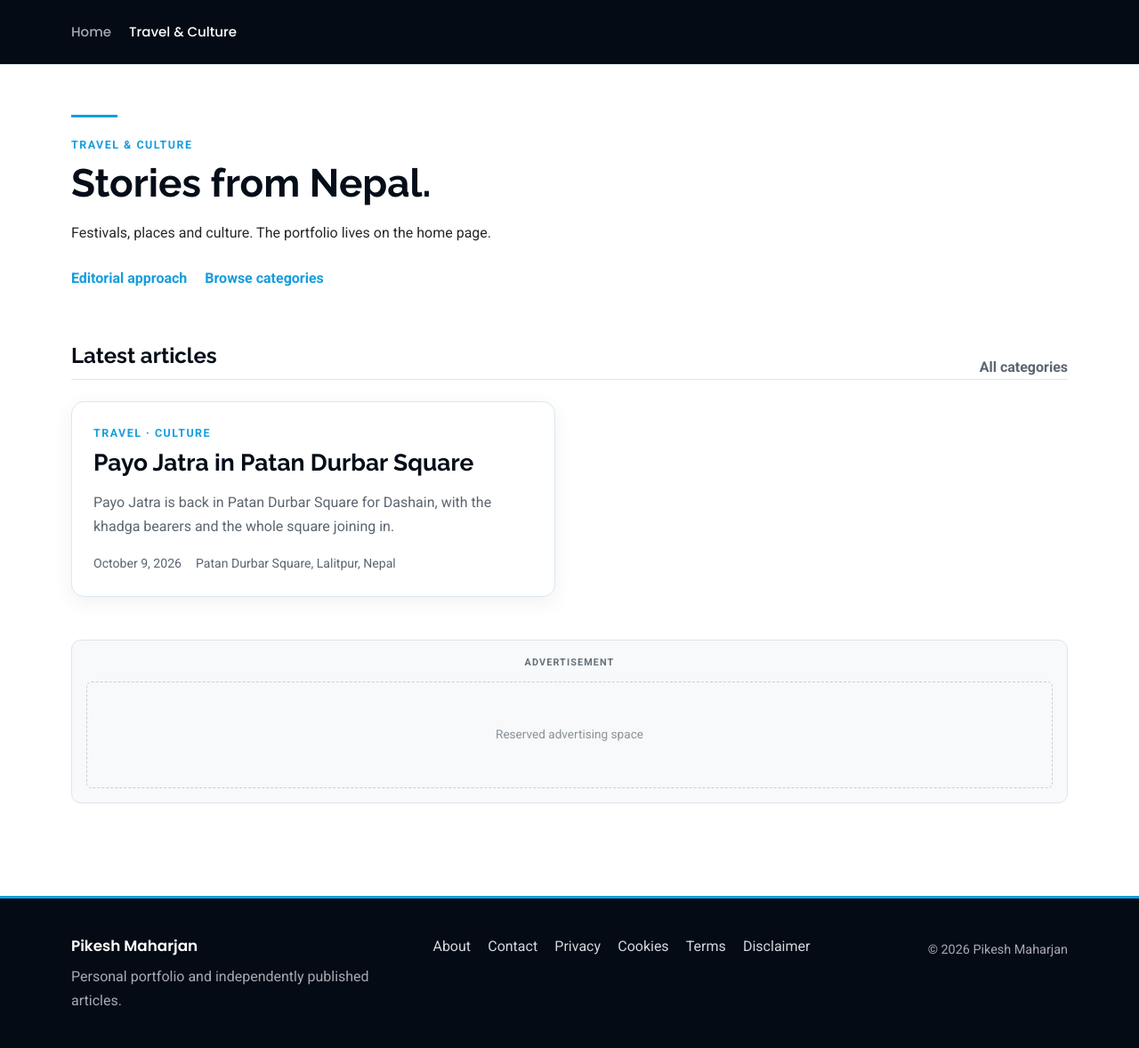
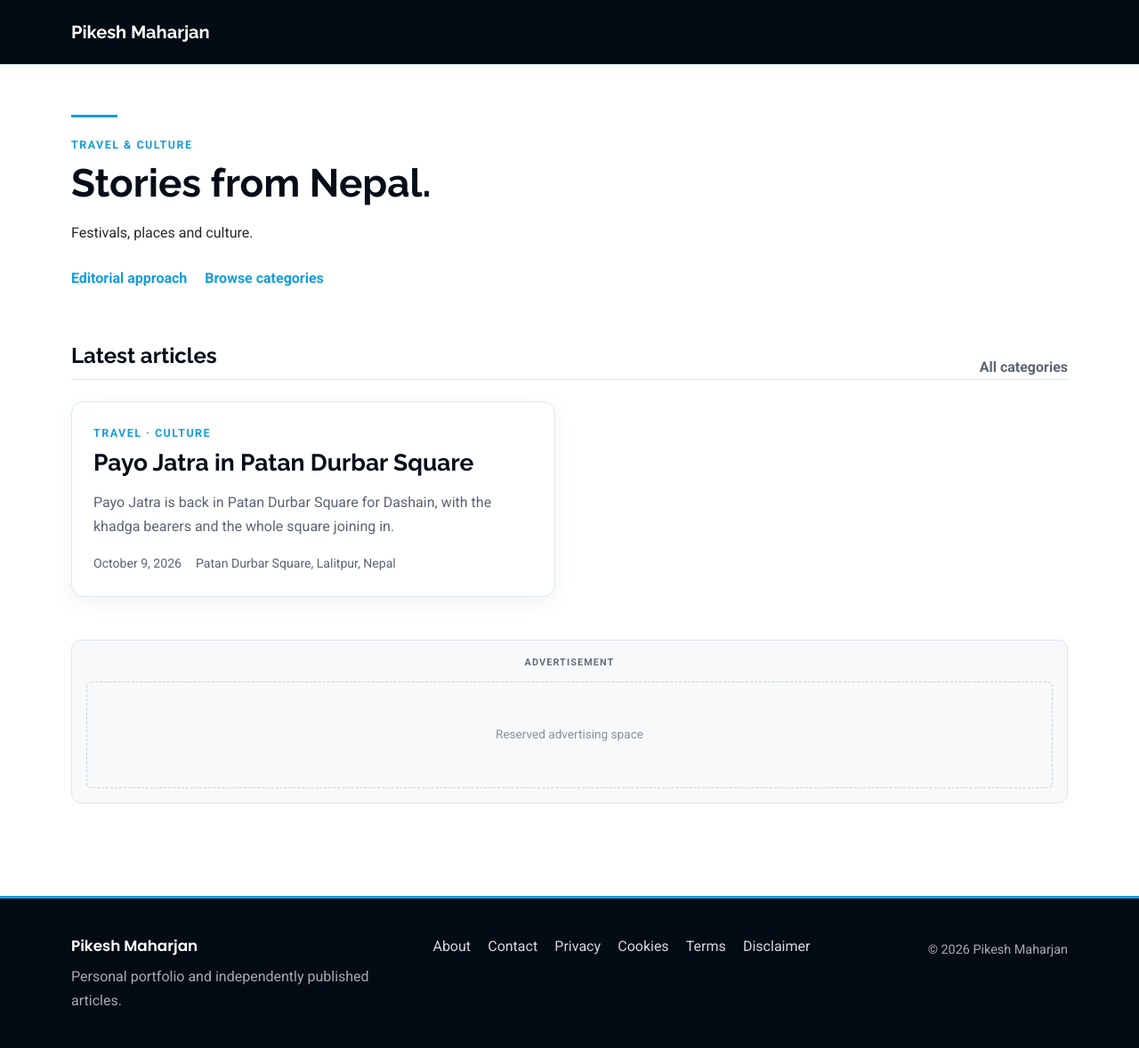
Before and after one commit to MeePks/Portfolio, a Jekyll site: the page built from blog/index.html, in a window 1280 px wide. Shown: the whole page at 89% size. Built offline with Jekyll 4.4.1, drawn with Linux system fonts in a browser that asks for light colours.

Commit message:
Use the owner name as the only blog top bar link.
The bar shows Pikesh Maharjan linking to the homepage, with no extra back-to-portfolio wording.

Co-authored-by: Pikesh Maharjan <MeePks@users.noreply.github.com>

```diff
--- a/_layouts/blog.html
+++ b/_layouts/blog.html
@@ -20,10 +20,7 @@
   <a class="skip-link" href="#main-content">Skip to content</a>
   <header class="blog-header">
     <div class="blog-shell blog-header__inner">
-      <nav aria-label="Primary navigation">
-        <a href="{{ '/' | relative_url }}">Home</a>
-        <a href="{{ '/blog/' | relative_url }}"{% if page.url == "/blog/" %} aria-current="page"{% endif %}>Travel &amp; Culture</a>
-      </nav>
+      <a class="blog-identity" href="{{ '/' | relative_url }}">Pikesh Maharjan</a>
     </div>
   </header>
   <main id="main-content">
--- a/assets/css/blog.css
+++ b/assets/css/blog.css
@@ -350,17 +350,16 @@ h1, h2, h3 {
   .blog-header nav { width: 100%; }
 }
 
-.blog-page .blog-header nav a {
-  font-family: Poppins, sans-serif;
-  font-size: 15px;
-  font-weight: 500;
-  color: #a8a9b4;
+.blog-page .blog-identity {
+  font-family: Raleway, sans-serif;
+  font-size: 1.25rem;
+  font-weight: 700;
+  color: #ffffff;
   text-decoration: none;
 }
-.blog-page .blog-header nav a:hover,
-.blog-page .blog-header nav a:focus-visible,
-.blog-page .blog-header nav a[aria-current="page"] {
-  color: #ffffff;
+.blog-page .blog-identity:hover,
+.blog-page .blog-identity:focus-visible {
+  color: #149ddd;
 }
 .blog-page main {
   min-height: 100vh;
--- a/blog/index.html
+++ b/blog/index.html
@@ -7,7 +7,7 @@ permalink: /blog/
 <section class="blog-hero">
   <p class="eyebrow">Travel &amp; Culture</p>
   <h1>Stories from Nepal.</h1>
-  <p>Festivals, places and culture. The portfolio lives on the home page.</p>
+  <p>Festivals, places and culture.</p>
   <div class="blog-hero__links">
     <a href="{{ '/about/' | relative_url }}">Editorial approach</a>
     <a href="{{ '/blog/categories/' | relative_url }}">Browse categories</a>
```
